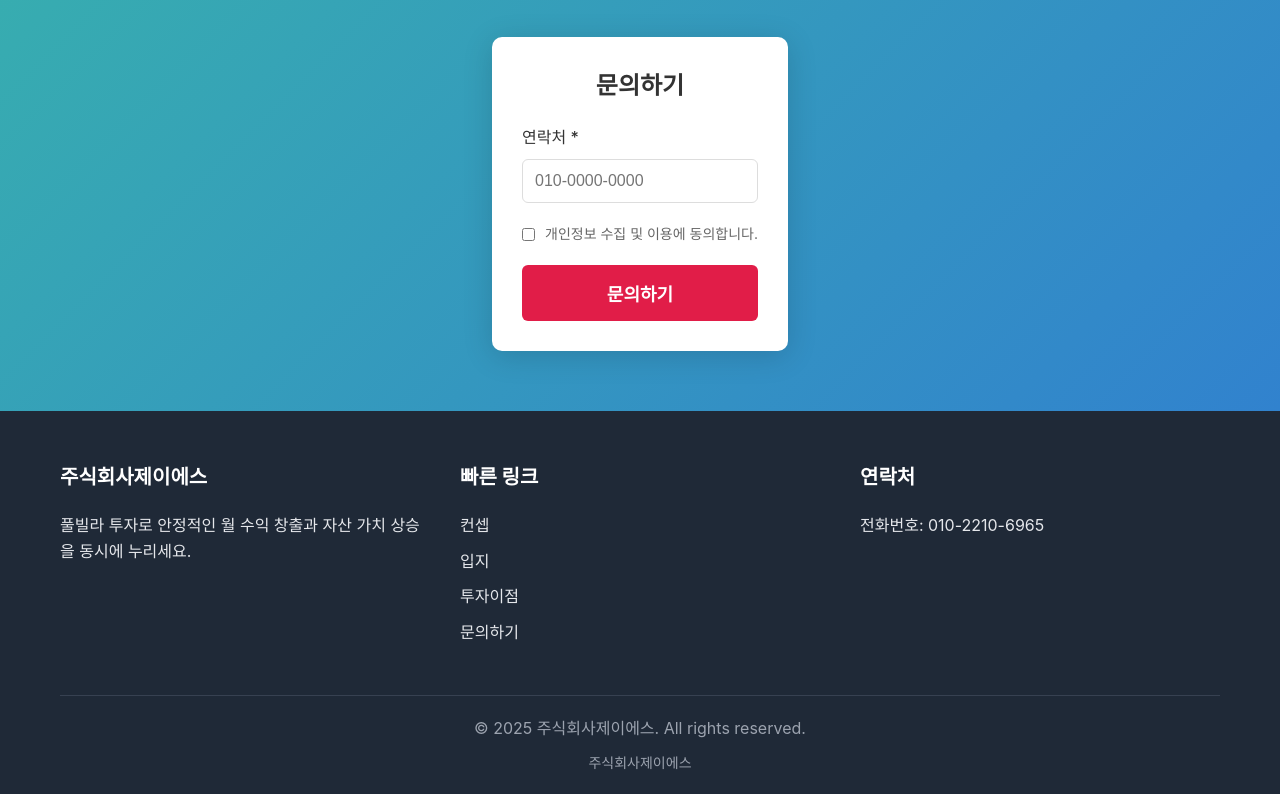
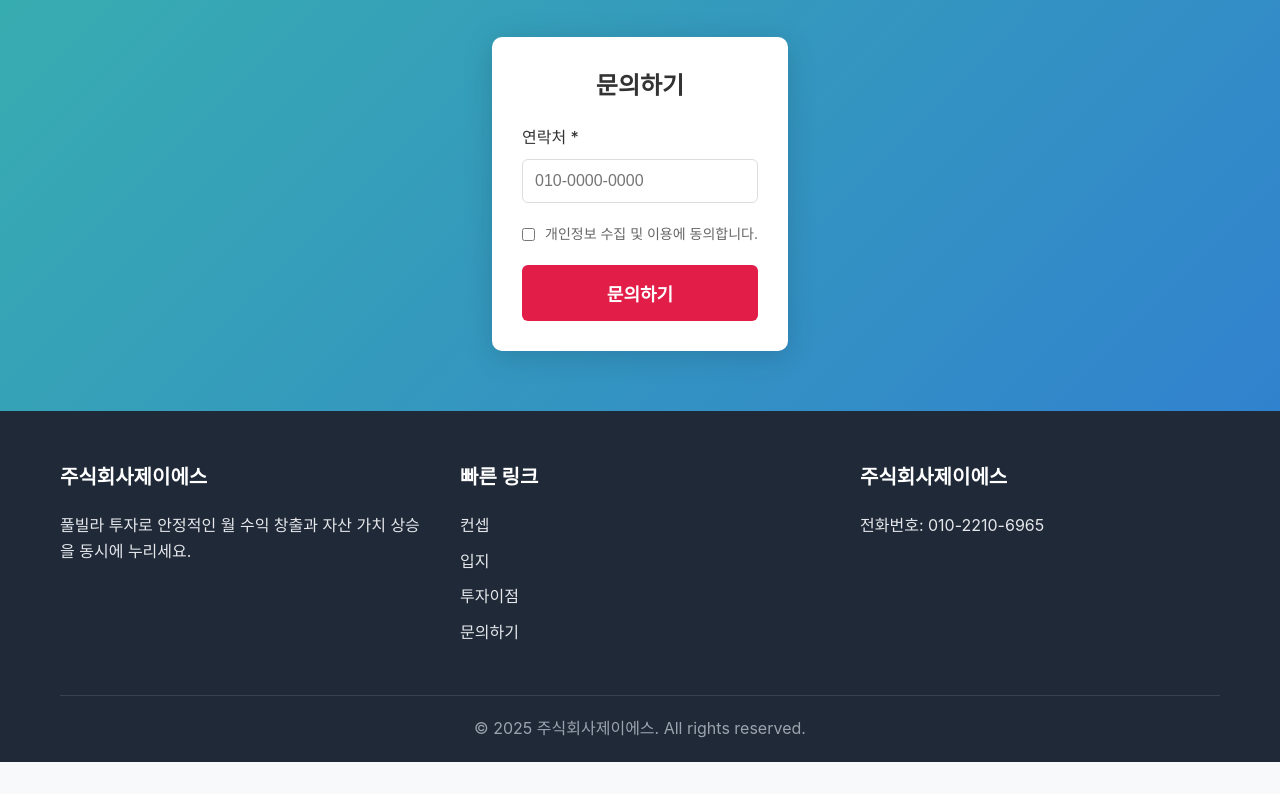
Before and after one commit to nova-creation/sejongpoolvilla, a plain HTML site: page index.html in a window 1280 px wide. Shown: the part 3186-3980 px from the top of the page. After the commit the page ends 3948 px from the top, so only its background shows below. Drawn offline with Linux system fonts and the light colour scheme; a script that the page names is missing.

Commit message:
index.html

```diff
--- a/index.html
+++ b/index.html
@@ -710,7 +710,7 @@
                     </ul>
                 </div>
                 <div>
-                    <h3 class="footer-title">연락처</h3>
+                    <h3 class="footer-title">주식회사제이에스</h3>
                     <ul class="footer-list">
                         <li>전화번호: 010-2210-6965</li>
                     </ul>
@@ -718,7 +718,6 @@
             </div>
             <div class="footer-bottom">
                 <p>© 2025 주식회사제이에스. All rights reserved.</p>
-                <p style="margin-top: 10px; font-size: 14px;">주식회사제이에스</p>
             </div>
         </div>
     </footer>
```
